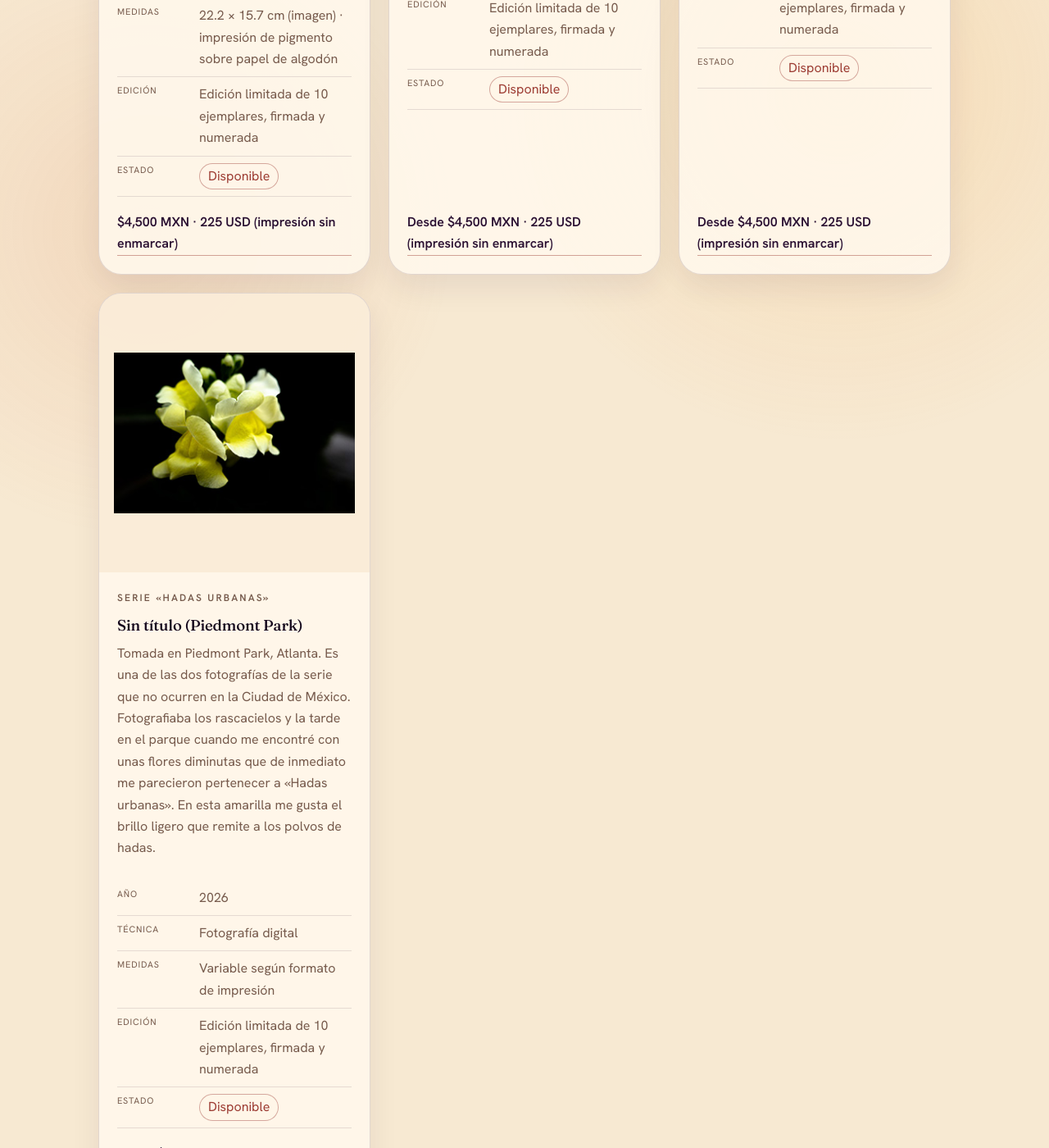
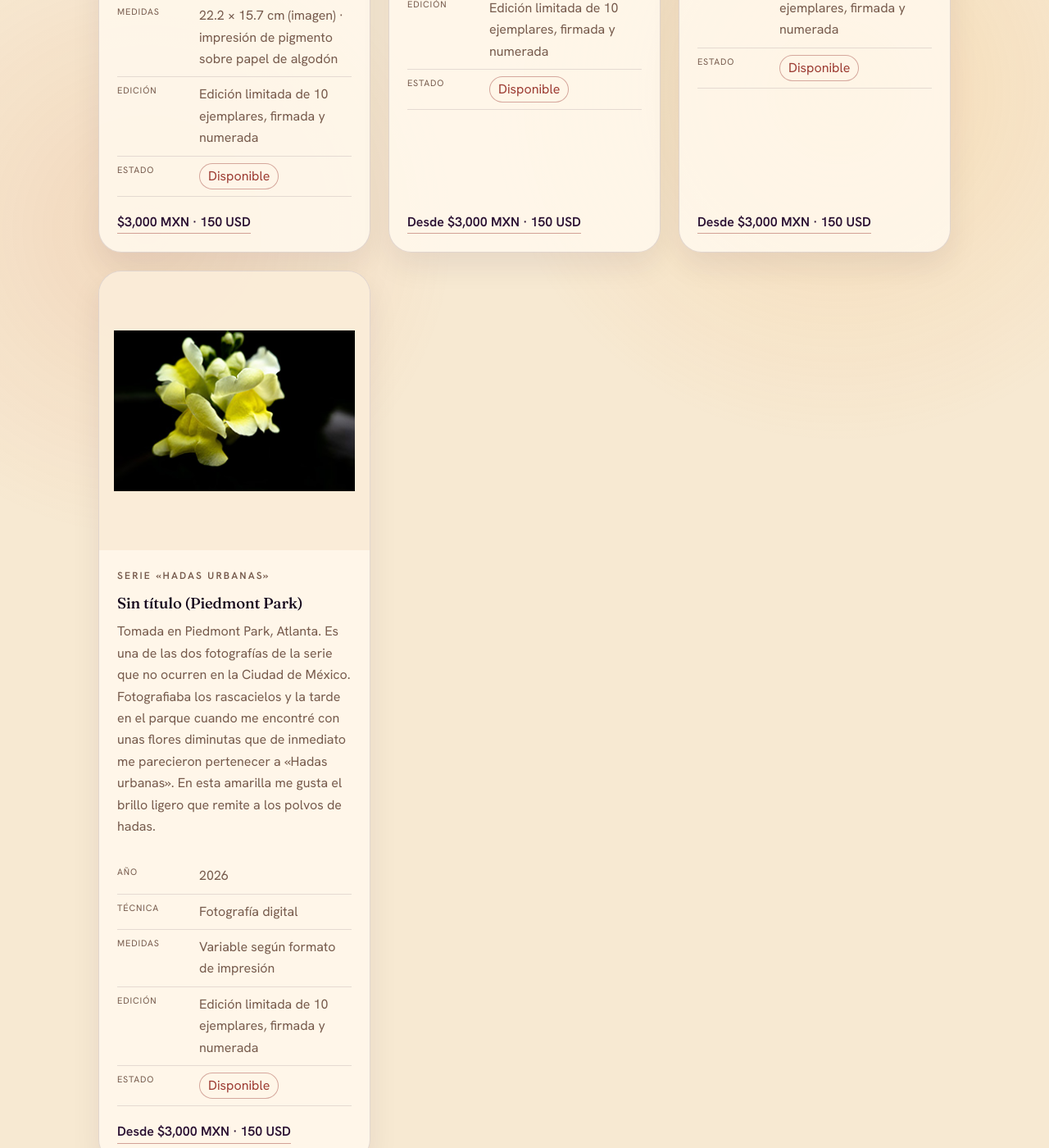
Before and after one commit to LiberPH/libertad-pantoja_site, a Jekyll site: the page built from obra.html, in a window 1280 px wide and 1400 px high, scrolled down 6121 px. Shown: the whole window at 82% size. Built offline with Jekyll 4.4.1, drawn with Linux system fonts in a browser that asks for light colours; some of the changed text lies outside the part shown.

Commit message:
update de obras.yaml

```diff
--- a/_data/obras.yml
+++ b/_data/obras.yml
@@ -100,7 +100,8 @@
   dimensions: "25.5 × 36.5 cm"
   edition: "Edición limitada de 15 ejemplares, firmada y numerada"
   status: "disponible"
-  price: "$3,500 MXN · 175 USD (impresión sin enmarcar)"
+  price: "$3,000 MXN · 150 USD"
+  price_framed: "$4,500 MXN · 225 USD"
   image: "/assets/img/obra/La_luz_de_los_insectos.jpeg"
   featured: true
   description: >-
@@ -122,7 +123,8 @@
   dimensions: "22.2 × 15.7 cm (imagen) · impresión de pigmento sobre papel de algodón"
   edition: "Edición limitada de 10 ejemplares, firmada y numerada"
   status: "disponible"
-  price: "$4,500 MXN · 225 USD (impresión sin enmarcar)"
+  price: "$3,000 MXN · 150 USD"
+  price_framed: "$4,500 MXN · 225 USD"
   image: "/assets/img/obra/el-reino-del-sol.jpg"
   featured: true
   description: >-
@@ -140,7 +142,8 @@
   dimensions: "Variable según formato de impresión"
   edition: "Edición limitada de 10 ejemplares, firmada y numerada"
   status: "disponible"
-  price: "Desde $4,500 MXN · 225 USD (impresión sin enmarcar)"
+  price: "Desde $3,000 MXN · 150 USD"
+  price_framed: "Desde $4,500 MXN · 225 USD"
   image: "/assets/img/obra/ciudad-de-los-insectos.jpg"
   featured: false
   description: >-
@@ -157,7 +160,8 @@
   dimensions: "Variable según formato de impresión"
   edition: "Edición limitada de 10 ejemplares, firmada y numerada"
   status: "disponible"
-  price: "Desde $4,500 MXN · 225 USD (impresión sin enmarcar)"
+  price: "Desde $3,000 MXN · 150 USD"
+  price_framed: "Desde $4,500 MXN · 225 USD"
   image: "/assets/img/obra/el-fuego.jpg"
   featured: false
   description: >-
@@ -174,7 +178,8 @@
   dimensions: "Variable según formato de impresión"
   edition: "Edición limitada de 10 ejemplares, firmada y numerada"
   status: "disponible"
-  price: "Desde $4,500 MXN · 225 USD (impresión sin enmarcar)"
+  price: "Desde $3,000 MXN · 150 USD"
+  price_framed: "Desde $4,500 MXN · 225 USD"
   image: "/assets/img/obra/flor-amarilla-atlanta.jpg"
   featured: false
   description: >-
```
